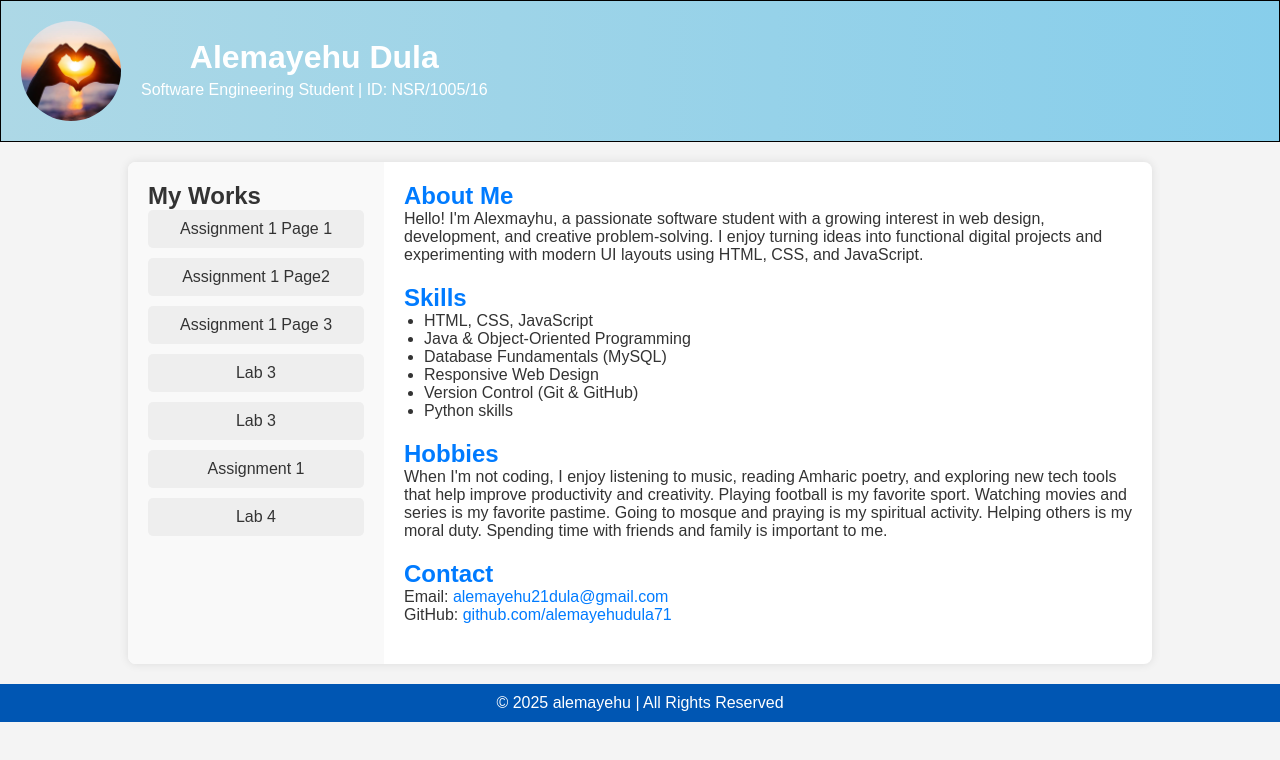
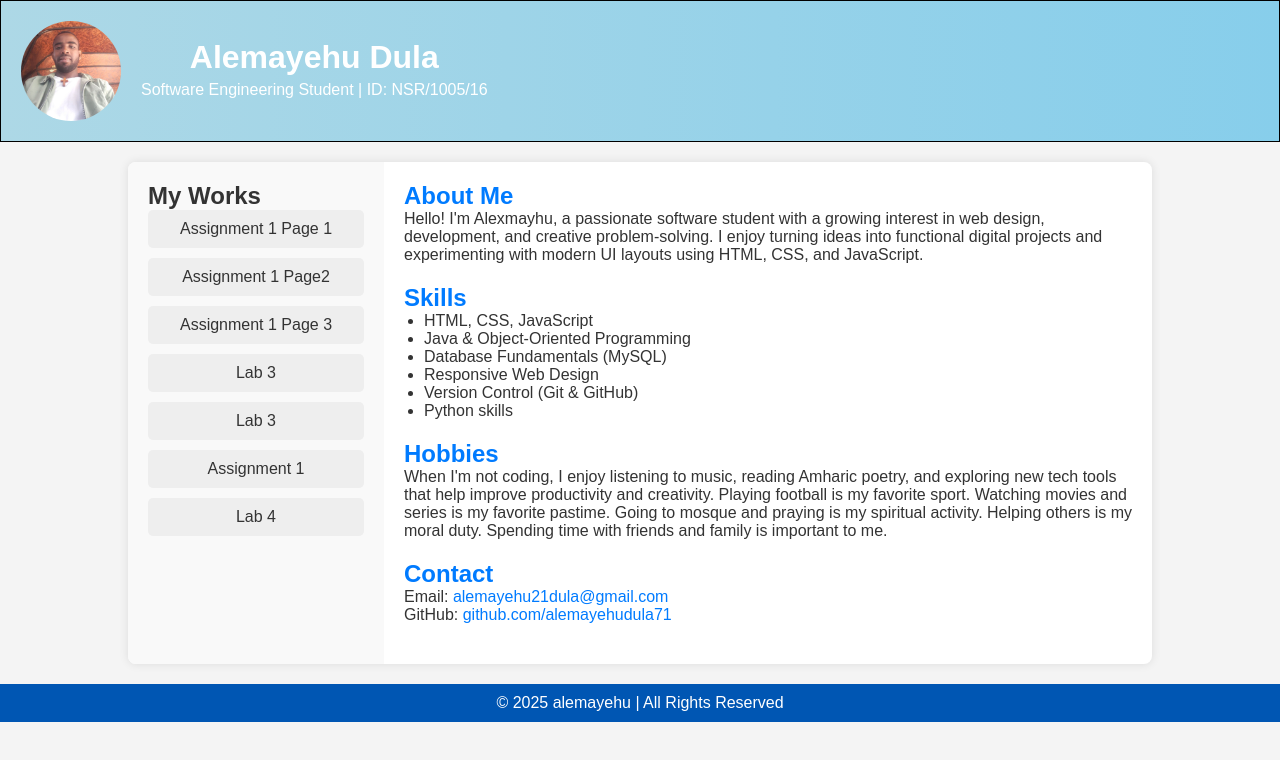
Before and after one commit to alemayehudula71/Webdesign, a plain HTML site: page index.html in a window 1280 px wide. Drawn offline with Linux system fonts and the light colour scheme.

Commit message:
Update index.html

```diff
--- a/index.html
+++ b/index.html
@@ -154,7 +154,7 @@ footer {
 <body>
     <header>
         <div class="header-content">
-            <img src="alex photo.jpg" alt="alex" class="profile-image">
+            <img src="alex.jpg" alt="alex" class="profile-image">
             <div class="header-text">
                 <h1>Alemayehu Dula </h1>
                 <p>Software Engineering Student | ID: NSR/1005/16</p>
```
